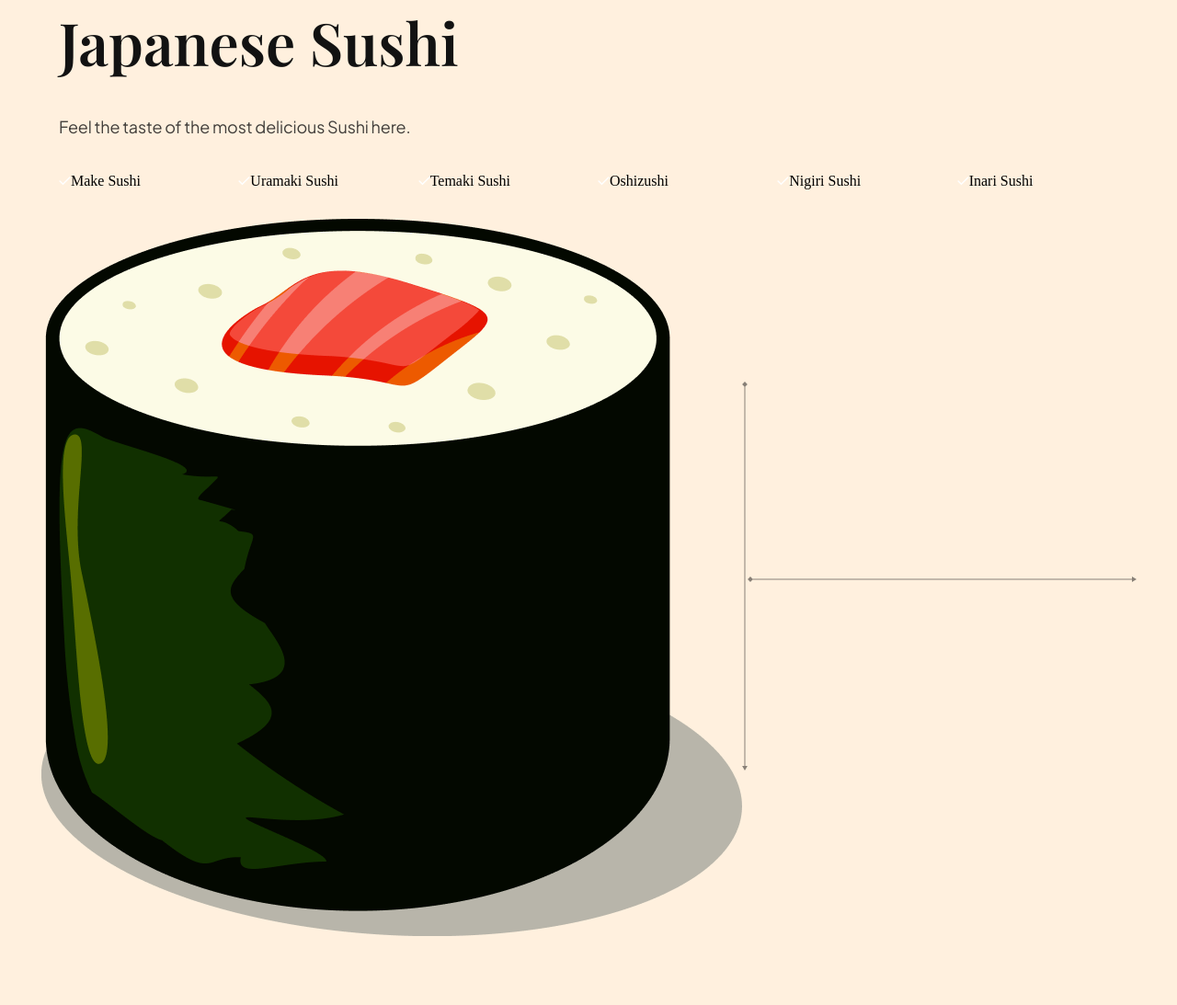
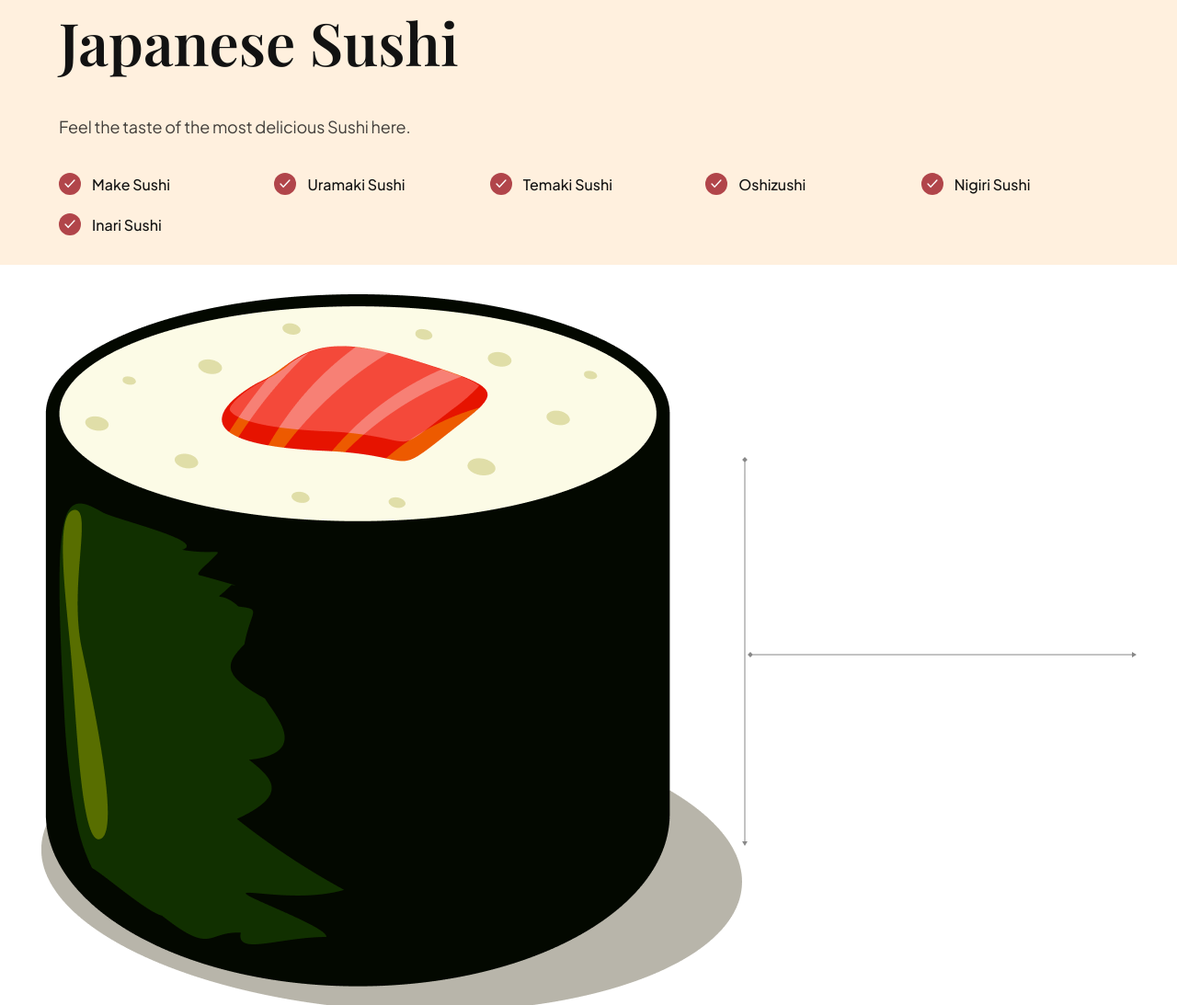
Before and after one commit to anggriawanmr/sushiman, a website built with Vite: page index.html in a window 1280 px wide. Shown: the part 2487-3580 px from the top of the page at 92% size. Before the commit the page ends 3505 px from the top, so only its background shows below. Built offline with nearby package versions, Linux system fonts and the light colour scheme.

Commit message:
Styling trending section :lipstick:

```diff
--- a/css/sections/trending.css
+++ b/css/sections/trending.css
@@ -38,4 +38,46 @@
   flex: 1;
   display: flex;
   align-items: center;
+  flex-direction: row;
+  gap: 12px;
+
+  min-width: 210px;
 }
+
+.trending__icon {
+  width: 24px;
+  height: 24px;
+  background-color: var(--primary-color);
+  border-radius: 100%;
+}
+
+.trending__icon img {
+  width: 50%;
+  height: 50%;
+  object-fit: contain;
+}
+
+.trending__list p {
+  flex: 1;
+  font-size: 16px;
+  font-weight: 500;
+  font-family: var(--plus-jakarta-sans);
+
+  color: var(--secondary-color);
+}
+
+.trending__image {
+  flex: 1;
+
+  position: relative;
+  padding: 32px 64px;
+
+  background-color: var(--color-white);
+  background-repeat: no-repeat;
+  background-size: contain;
+  background-position: center;
+}
+
+.trending-sushi .trending__image {
+  background-image: url('../../assets/japanese_sushi.png');
+}
```
